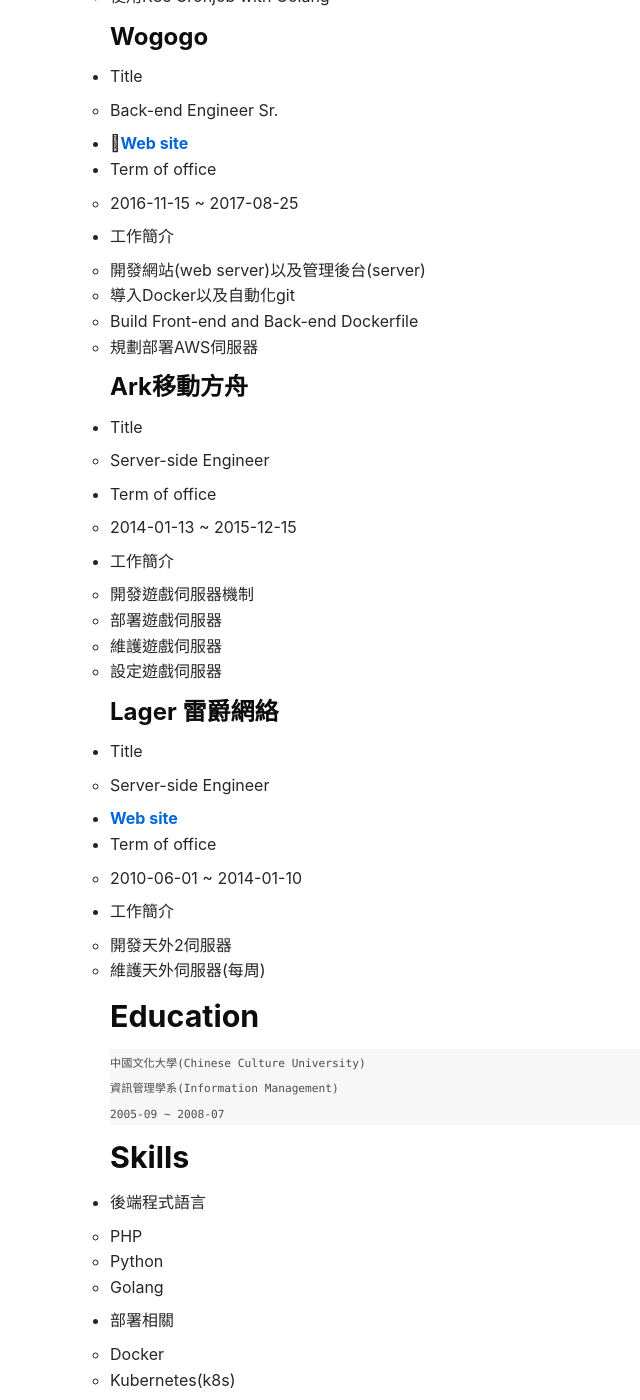
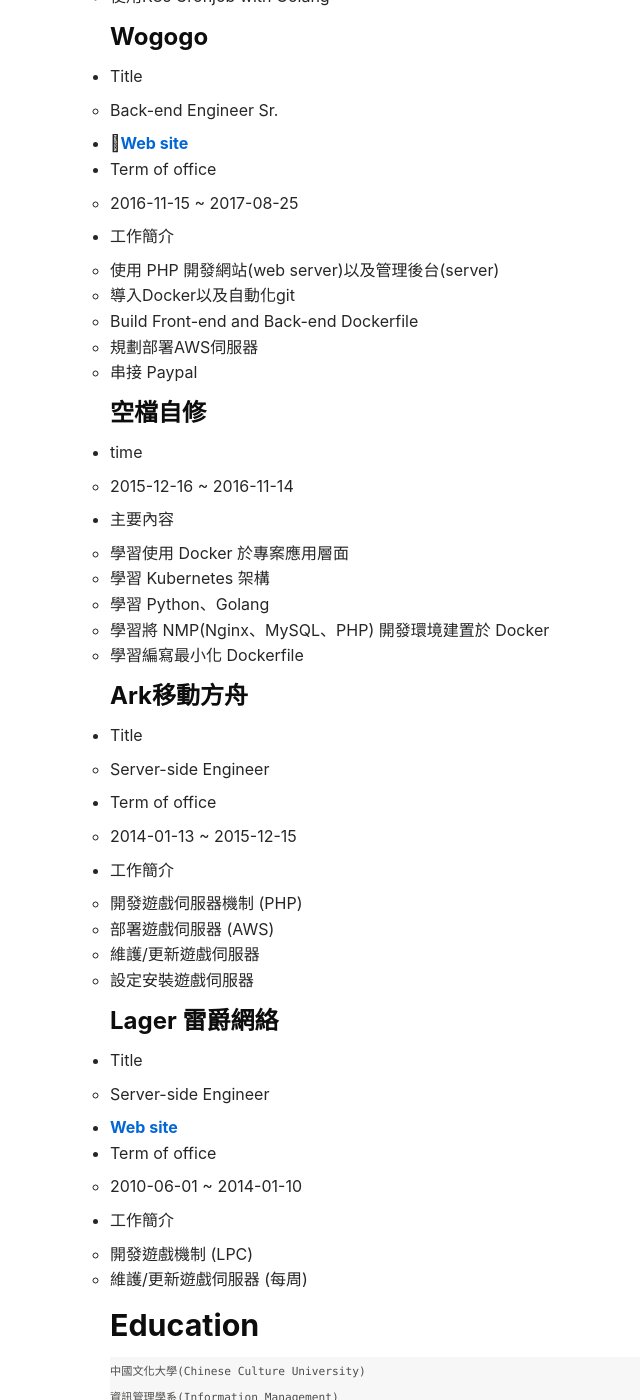
Before and after one commit to tingShean/tingshean.github.io, a Jekyll site: the page built from about.md, in a window 1280 px wide and 1400 px high, scrolled down 793 px. Shown: the whole window, without its empty margins (103-743 px from the left). Built offline with Jekyll 4.4.1, drawn with Linux system fonts in a browser that asks for light colours; nearby versions of some CDN libraries; comment, search, counter and statistics services are not loaded.

Commit message:
[Update]about me

```diff
--- a/about.md
+++ b/about.md
@@ -30,10 +30,21 @@ key: page-about
 - Term of office
     - 2016-11-15 ~ 2017-08-25
 - 工作簡介
-    - 開發網站(web server)以及管理後台(server)
+    - 使用 PHP 開發網站(web server)以及管理後台(server)
     - 導入Docker以及自動化git
     - Build Front-end and Back-end Dockerfile
     - 規劃部署AWS伺服器
+    - 串接 Paypal
+
+### 空檔自修
+- time
+    - 2015-12-16 ~ 2016-11-14
+- 主要內容
+    - 學習使用 Docker 於專案應用層面
+    - 學習 Kubernetes 架構
+    - 學習 Python、Golang
+    - 學習將 NMP(Nginx、MySQL、PHP) 開發環境建置於 Docker
+    - 學習編寫最小化 Dockerfile
 
 ### Ark移動方舟
 - Title
@@ -41,10 +52,10 @@ key: page-about
 - Term of office
     - 2014-01-13 ~ 2015-12-15
 - 工作簡介
-    - 開發遊戲伺服器機制
-    - 部署遊戲伺服器
-    - 維護遊戲伺服器
-    - 設定遊戲伺服器
+    - 開發遊戲伺服器機制 (PHP)
+    - 部署遊戲伺服器 (AWS)
+    - 維護/更新遊戲伺服器
+    - 設定安裝遊戲伺服器
 
 ### Lager 雷爵網絡
 - Title
@@ -53,8 +64,8 @@ key: page-about
 - Term of office
     - 2010-06-01 ~ 2014-01-10
 - 工作簡介
-    - 開發天外2伺服器
-    - 維護天外伺服器(每周)
+    - 開發遊戲機制 (LPC)
+    - 維護/更新遊戲伺服器 (每周)
 
 ## Education
     中國文化大學(Chinese Culture University)
```
